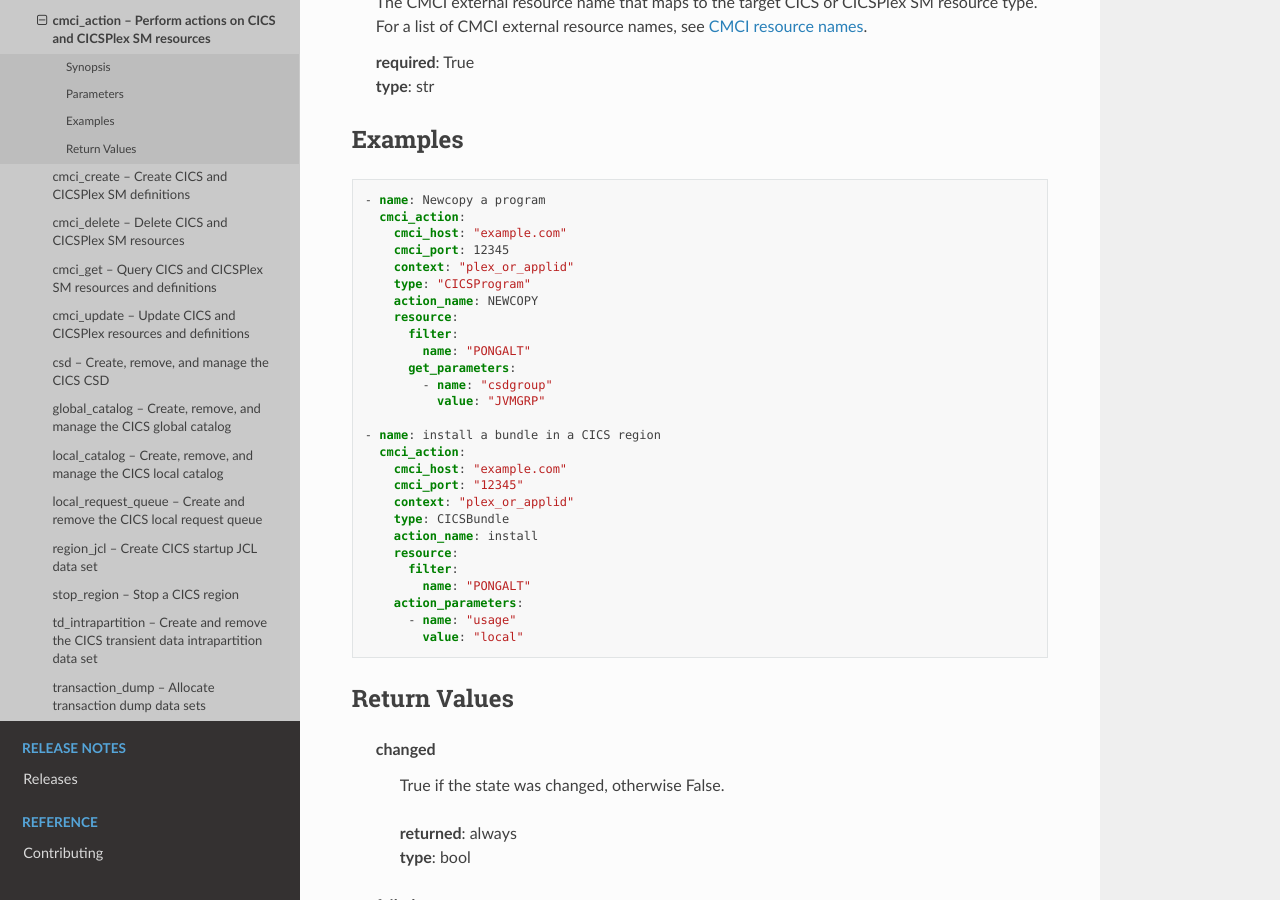
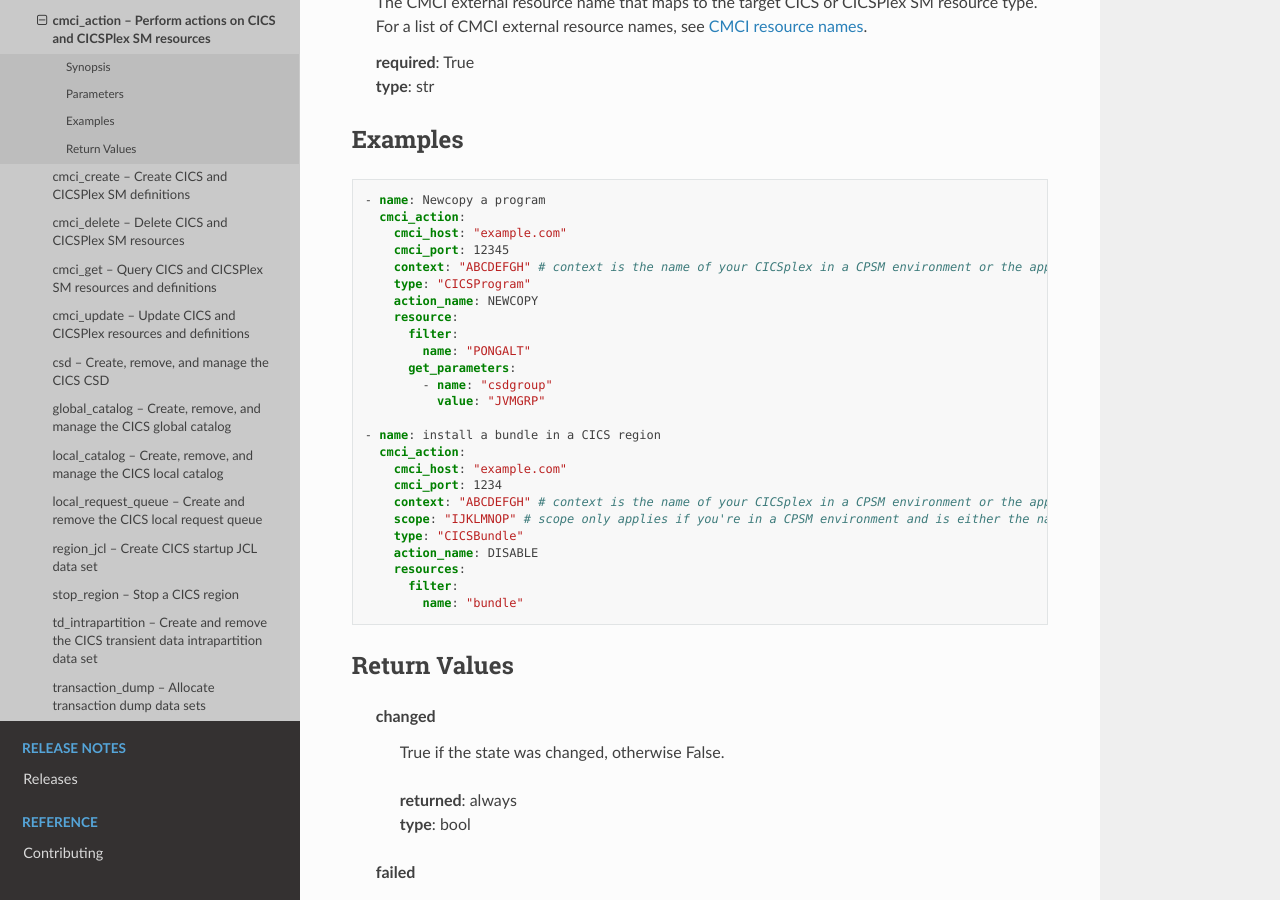
Before and after one commit to ansible-collections/ibm_zos_cics, a Sphinx documentation site: the page built from docs/source/modules/cmci_action.rst, in a window 1280 px wide and 900 px high, scrolled down 6758 px. Built offline with Sphinx 7.4.7 and the Read the Docs theme 3.1.0, drawn with Linux system fonts in a browser that asks for light colours.

Commit message:
Added missing attributes to examples. (#148)
* Added missing attributes to examples.

* Updated scope and context with the comments

* updated the scope with 8 character long name

* Fix cmci_action examples

Signed-off-by: Stewart Francis <stewartfrancis@uk.ibm.com>

* Fix some other example errors, standardize bare words, title case in descriptions

Signed-off-by: Stewart Francis <stewartfrancis@uk.ibm.com>

---------

Signed-off-by: Stewart Francis <stewartfrancis@uk.ibm.com>
Co-authored-by: Pavan Satwik <>
Co-authored-by: Stewart Francis <stewartfrancis@uk.ibm.com>

```diff
--- a/docs/source/modules/cmci_action.rst
+++ b/docs/source/modules/cmci_action.rst
@@ -361,7 +361,7 @@ Examples
      cmci_action:
        cmci_host: "example.com"
        cmci_port: 12345
-       context: "plex_or_applid"
+       context: "ABCDEFGH" # context is the name of your CICSplex in a CPSM environment or the applid of your region in an SMSS environment
        type: "CICSProgram"
        action_name: NEWCOPY
        resource:
@@ -374,16 +374,14 @@ Examples
    - name: install a bundle in a CICS region
      cmci_action:
        cmci_host: "example.com"
-       cmci_port: "12345"
-       context: "plex_or_applid"
-       type: CICSBundle
-       action_name: install
-       resource:
+       cmci_port: 1234
+       context: "ABCDEFGH" # context is the name of your CICSplex in a CPSM environment or the applid of your region in an SMSS environment
+       scope: "IJKLMNOP" # scope only applies if you're in a CPSM environment and is either the name of a CICS system definition (CSYSDEF) or CICS system group (CSYSGRP)
+       type: "CICSBundle"
+       action_name: DISABLE
+       resources:
          filter:
-           name: "PONGALT"
-       action_parameters:
-         - name: "usage"
-           value: "local"
+           name: "bundle"
 
 
 
--- a/docs/source/modules/cmci_create.rst
+++ b/docs/source/modules/cmci_create.rst
@@ -224,8 +224,9 @@ Examples
      cmci_create:
        cmci_host: "example.com"
        cmci_port: 12345
-       context: "plex_or_applid"
+       context: "ABCDEFGH" # context is the name of your CICSplex in a CPSM environment or the applid of your region in an SMSS environment
        type: "CICSDefinitionBundle"
+       scope: "IJKLMNOP" # scope only applies if you're in a CPSM environment and is either the name of a CICS system definition (CSYSDEF) or CICS system group (CSYSGRP)
        attributes:
          name: PONGALT
          bundledir: /u/ibmuser/bundle/pong/pongbundle_1.0.0
--- a/docs/source/modules/cmci_update.rst
+++ b/docs/source/modules/cmci_update.rst
@@ -361,13 +361,14 @@ Examples
      cmci_update:
        cmci_host: "example.com"
        cmci_port: "12345"
-       context: "plex_or_applid"
+       context: "ABCDEFGH" # context is the name of your CICSplex in a CPSM environment or the applid of your region in an SMSS environment
+       scope: "IJKLMNOP" # scope only applies if you're in a CPSM environment and is either the name of a CICS system definition (CSYSDEF) or CICS system group (CSYSGRP)
        type: "CICSDefinitionBundle"
        attributes:
          description: "New description"
        update_parameters:
          - name: csd
-       resource:
+       resources:
          filter:
            name: "PONGALT"
          get_parameters:
```
Also changed, not shown: docs/source/modules/cmci_delete.rst (+4 -3 lines), docs/source/modules/cmci_get.rst (+6 -5 lines), 5 other files.
